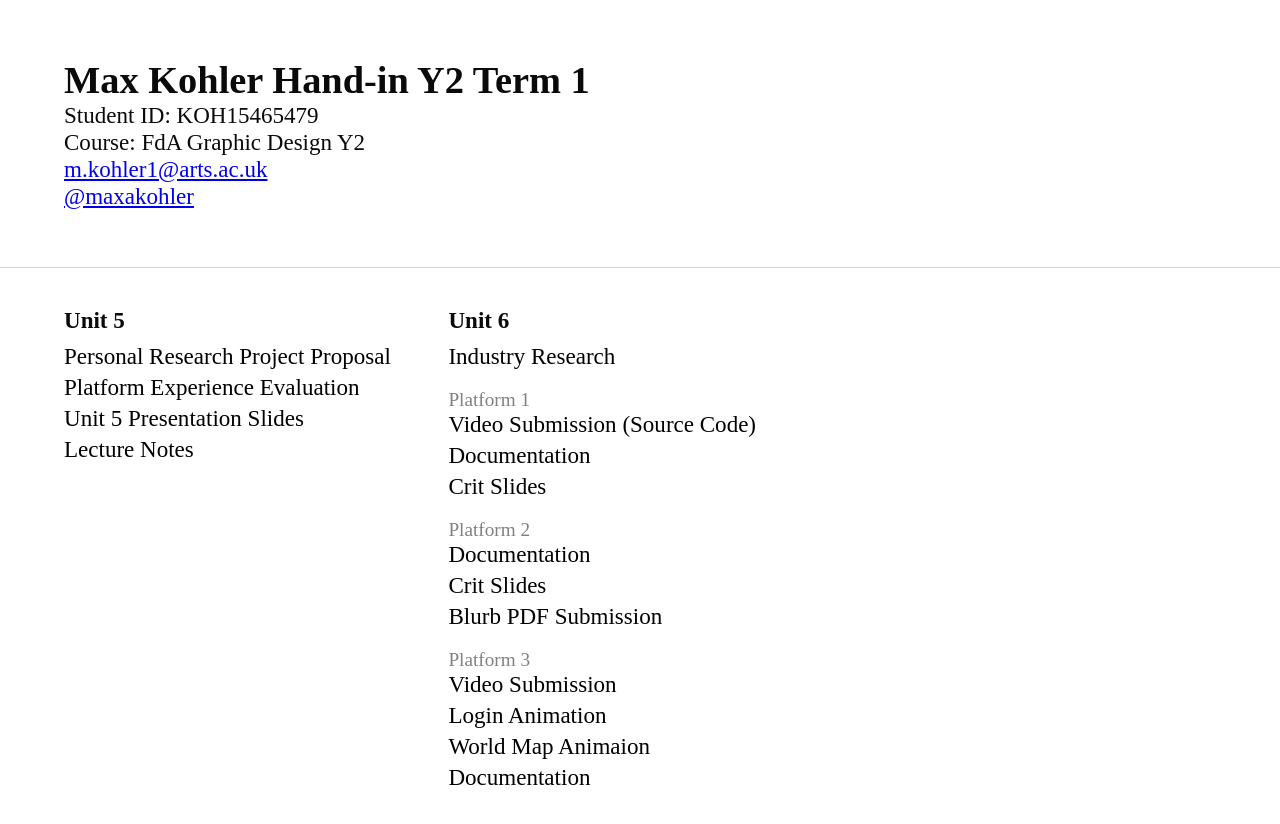
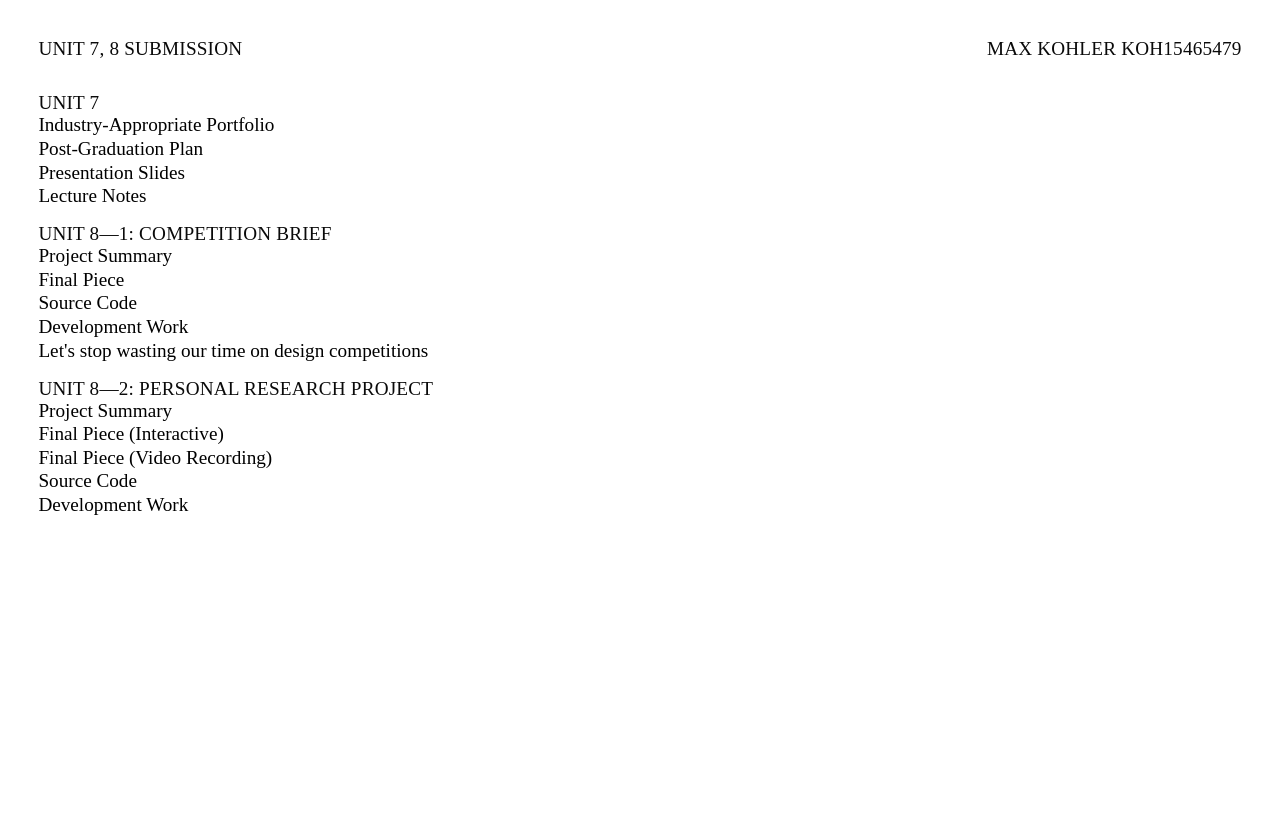
Before and after one commit to awesomephant/handin, a Jekyll site: the page built from index.html, in a window 1280 px wide. Shown: the top 824 px of the page. Built offline with Jekyll 4.4.1, drawn with Linux system fonts in a browser that asks for light colours.

Commit message:
set up for term 2

```diff
--- a/_includes/header.html
+++ b/_includes/header.html
@@ -0,0 +1,4 @@
+<header class='site-header'>
+  <h1><a href="/">Unit 7, 8 Submission</a></h1>
+  <h2>Max Kohler KOH15465479</h2>
+</header>
--- a/_sass/_base.scss
+++ b/_sass/_base.scss
@@ -4,60 +4,11 @@ $black: rgb(10,10,10);
     box-sizing: border-box;
     padding: 0;
     margin: 0;
-    font-size: 1.2rem;
+    font-size: 100%;
+    font-weight: normal;
 }
 
 body {
-    font-family: "din-2014";
+    font-family: "acumin-pro";
     color: $black;
 }
-
-
-.site-header {
-    padding: 3rem 5%;
-    border-bottom: 1px solid lightgray;
-    margin-bottom: 2rem;
-    h1 {
-        font-size: 2rem;
-    }
-    ul {
-        list-style: none;
-    }
-}
-
-.site-content {
-    padding: 0 5%;
-}
-
-.home-nav {
-    display: flex;
-    padding-bottom: 2rem;
-    h2 {
-        margin-bottom: .5rem;
-    }
-    h3 {
-        margin-top: 1rem;
-        font-size: 1rem;
-        font-weight: normal;
-    }
-    a {
-        margin-bottom: .2rem;
-        display: block;
-        color: black;
-        text-decoration: none;
-        &:visited {
-        }
-    }
-}
-
-.home-subnav {
-    margin-right: 5%;
-}
-
-span a {
-    display: inline-block !important;
-}
-
-.platform {
-    color: gray;
-}
--- /dev/null
+++ b/_sass/_post.scss
@@ -0,0 +1,19 @@
+.post {
+    margin-left: 2rem;
+    max-width: 50rem;
+
+    p {
+        margin-bottom: 1rem;
+    }
+    img {
+        max-width: 120%;
+    }
+}
+
+.post-header {
+    margin-bottom: 1rem;
+}
+
+.post-title {
+    @extend %uppercase;
+}
--- /dev/null
+++ b/_sass/_test.scss
@@ -0,0 +1,50 @@
+%uppercase {
+    text-transform: uppercase;
+    letter-spacing: .01em;
+
+}
+body {
+    padding: 3%;
+    font-size: 1.2rem;
+}
+
+.site-header {
+    @extend %uppercase;
+    display: flex;
+    margin-bottom: 1rem;
+    justify-content: space-between;
+    margin-bottom: 2rem;
+    a {
+        color: $black;
+        text-decoration: none;
+    }
+    ul {
+        list-style: none;
+    }
+}
+
+.home-nav {
+    h2 {
+        @extend %uppercase
+    }
+    a {
+        margin-bottom: .1rem;
+        display: block;
+        color: black;
+        text-decoration: none;
+        &:visited {
+        }
+    }
+}
+
+.home-subnav {
+    margin-right: 5%;
+}
+
+span a {
+    display: inline-block !important;
+}
+
+.platform {
+    margin-top: 1rem;
+}
--- a/css/main.scss
+++ b/css/main.scss
@@ -1,10 +1,9 @@
 ---
-# Only the main Sass file needs front matter (the dashes are enough)
 ---
+
 @charset "utf-8";
-
-// Import partials from `sass_dir` (defaults to `_sass`)
 @import
         "base",
-        "type"
+        "test",
+        "post"
 ;
--- a/index.html
+++ b/index.html
@@ -2,42 +2,29 @@
 layout: default
 ---
 
-<header class='site-header'>
-  <h1>Max Kohler Hand-in Y2 Term 1</h1>
-  <ul>
-    <li>Student ID: KOH15465479</li>
-    <li>Course: FdA Graphic Design Y2</li>
-    <li><a href="mailto:m.kohler1@arts.ac.uk">m.kohler1@arts.ac.uk</a></li>
-    <li><a href="http://www.twitter.com/maxakohler">@maxakohler</a></li>
-  </ul>
-</header>
-
 <main class="site-content">
   <nav class="home-nav">
     <div class="home-subnav">
-  <h2>Unit 5</h2>
-    <a href="https://drive.google.com/open?id=1CKzFxa9BxbspEft25WqJJs8F2WNy6LSs6L8qsW8RoL0">Personal Research Project Proposal</a>
-    <a href="https://drive.google.com/open?id=1aNhUETfyl9-alIz078dN-NcphkNst7dR5wdlFTZ18Rs">Platform Experience Evaluation</a>
-    <a href="https://docs.google.com/presentation/d/16QGeNdqmdSjT5rGrOZ-4E6uZcwVHn791ASkpGVALwPw/pub?start=false&loop=false&delayms=60000">Unit 5 Presentation Slides</a>
+      <h2>Unit 7</h2>
+      <a href="#1">Industry-Appropriate Portfolio</a>
+      <a href="#1">Post-Graduation Plan</a>
+      <a href="#1">Presentation Slides</a>
       <a href="http://www.maxkoehler.com/notes/">Lecture Notes</a>
     </div>
     <div class="home-subnav">
-  <h2>Unit 6</h2>
-    <a href="http://www.maxkoehler.com/industry-research/">Industry Research</a>
-    <h3 class="platform">Platform 1</h3>
-    <span><a href="http://www.maxkoehler.com/fist-of-patriotism/">Video Submission</a>
-    <a href="https://github.com/awesomephant/fist-of-patriotism">(Source Code)</a></span>
-    <a href="https://goo.gl/photos/iV3fWoPvBuXDaZTe8">Documentation</a>
-    <a href="https://docs.google.com/presentation/d/1ouIaHWSadgTV3mFEFP_G3axW192HJaCdVnUM3J9U6nw/pub?start=false&loop=false&delayms=60000">Crit Slides</a>
-    <h3 class="platform">Platform 2</h3>
-    <a href="https://goo.gl/photos/GJjLpgWNu8uAvaB29">Documentation</a>
-    <a href="https://docs.google.com/presentation/d/1Lmc50fHWaYoobjjNbQGYYyc53w3kV3MFlPMWeCAsDzE/pub?start=false&loop=false&delayms=60000">Crit Slides</a>
-    <a href="https://drive.google.com/open?id=0B-4y3-5wcHxJZWFqbUFDaUVEakk">Blurb PDF Submission</a>
-    <h3 class="platform">Platform 3</h3>
-    <a href="https://vimeo.com/200583924">Video Submission</a>
-    <a href="http://codepen.io/maxakohler/pen/dNpXaw">Login Animation</a>
-    <a href="http://codepen.io/maxakohler/pen/ZLpprj">World Map Animaion</a>
-    <a href="https://goo.gl/photos/YSEsTqTbnpnZqvWM8">Documentation</a>
+      <h2 class='platform'>Unit 8—1: Competition Brief</h2>
+      <a href="./unit-8-1-summary/">Project Summary</a>
+      <a href="http://www.maxkoehler.com/metoffice-graphic/">Final Piece</a>
+      <a href="#1">Source Code</a>
+      <a href="#1">Development Work</a>
+      <a href="http://www.maxkoehler.com/2017/design-competitions/">Let's stop wasting our time on design competitions</a>
+
+      <h2 class="platform">Unit 8—2: Personal Research Project</h2>
+      <a href="#1">Project Summary</a>
+      <a href="#1">Final Piece (Interactive)</a>
+      <a href="#1">Final Piece (Video Recording)</a>
+      <a href="#1">Source Code</a>
+      <a href="#1">Development Work</a>
      </div>
   </nav>
 
```
Also changed, not shown: _posts/2017-01-21-unit-8-1-summary.markdown (added, +10 -0 lines), _posts/2017-01-21-welcome-to-jekyll.markdown (deleted, +0 -25 lines), _sass/_type.scss (deleted), assets/creature.jpg (added), assets/milo.svg (deleted). Lines whose indentation alone changed are shown as unchanged.
